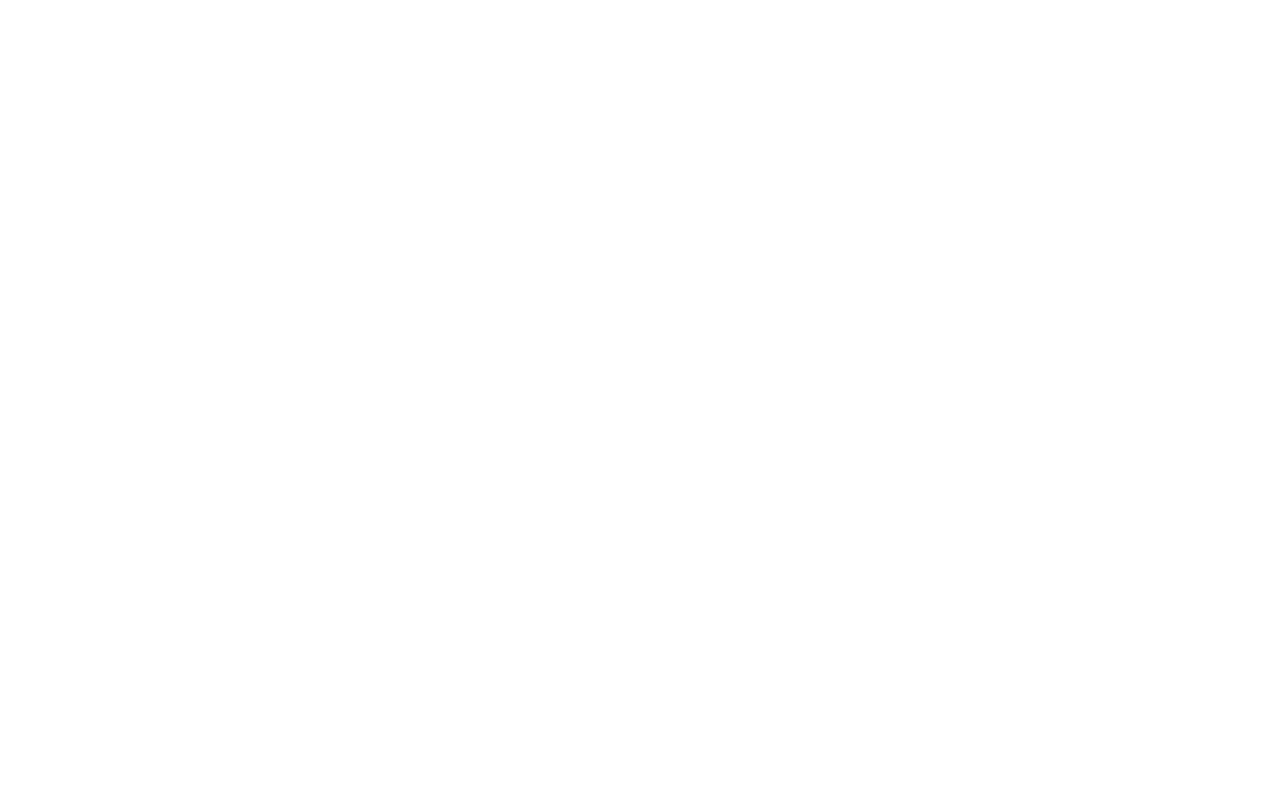
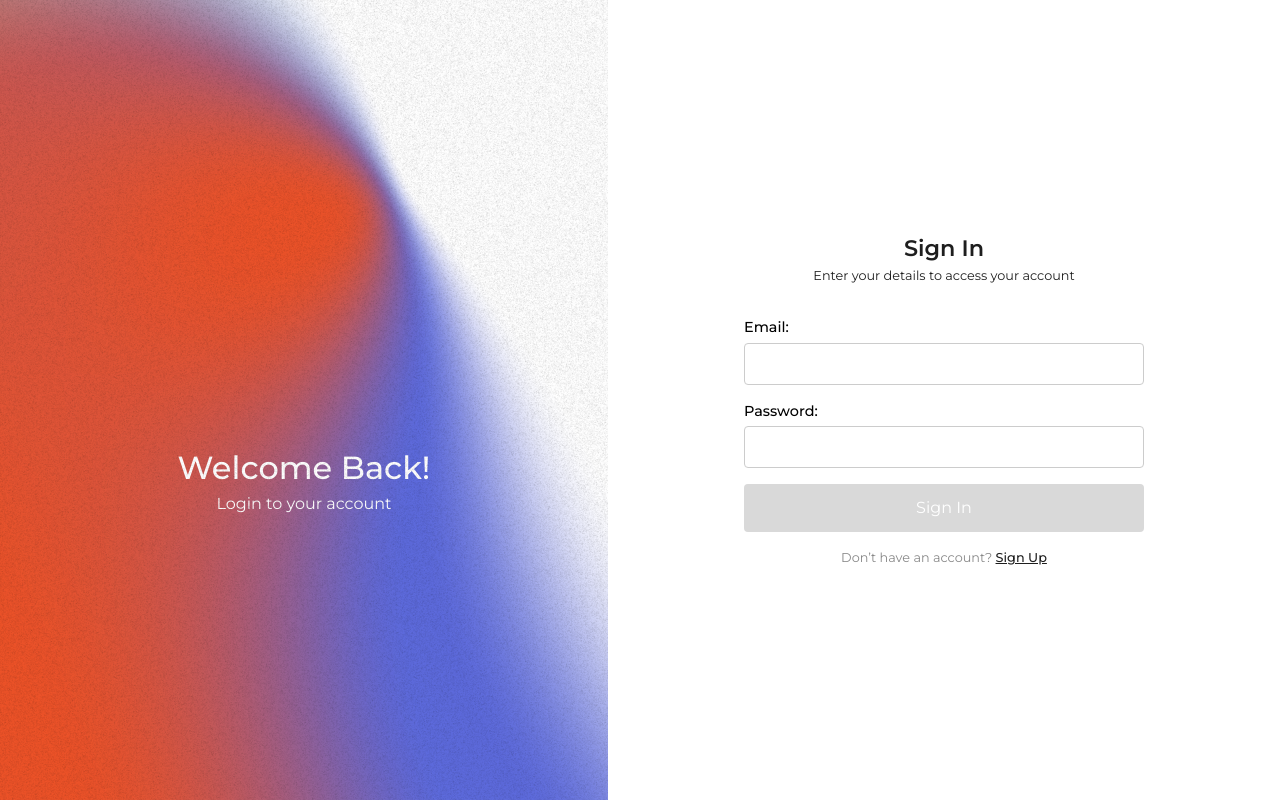
Before and after one commit to shhahad20/CloudMenu, a React (Vite) app in the folder frontend/: page /sign-in in a window 1280 px wide. Before the commit this address had no page. Built offline with nearby package versions, Linux system fonts and the light colour scheme.

Commit message:
feat(signin): add SignIn component and integrate routing

```diff
--- a/frontend/src/main.tsx
+++ b/frontend/src/main.tsx
@@ -8,6 +8,7 @@
 import store from "./redux/store.ts";
 import MenuTemplates from "./pages/MenuTemplates.tsx";
 import Signup from "./pages/Signup.tsx";
+import SignIn from "./pages/SignIn.tsx";
 
 
 // import Logout from './pages/Logout.tsx';
@@ -21,6 +22,7 @@
             <Route path="/home" element={<Home />} />
             <Route path="/menus" element={<MenuTemplates />} />
             <Route path="/signup" element={<Signup />} />
+            <Route path="/sign-in" element={<SignIn />} />
 
           </Routes>
         </BrowserRouter>
--- /dev/null
+++ b/frontend/src/pages/SignIn.tsx
@@ -0,0 +1,73 @@
+// src/components/SignIn.tsx
+import React, { useState } from "react";
+import "../styles/signup.scss";  // we’ll reuse the same CSS classes
+
+const SignIn: React.FC = () => {
+  const [formData, setFormData] = useState({
+    email: "",
+    password: "",
+  });
+
+  const handleChange = (e: React.ChangeEvent<HTMLInputElement>) => {
+    const { name, value } = e.target;
+    setFormData((prev) => ({ ...prev, [name]: value }));
+  };
+
+  const handleSubmit = (e: React.FormEvent) => {
+    e.preventDefault();
+    console.log("Sign‑in submitted:", formData);
+    // your sign‑in logic here
+  };
+
+  return (
+    <div className="signup-container">
+      {/* left image/noise panel */}
+      <div className="gradient-section">
+        <div className="inner-signup-header">
+          <h1>Welcome Back!</h1>
+          <p>Login to your account</p>
+        </div>
+      </div>
+
+      {/* right form panel */}
+      <div className="form-section">
+        <h2 className="signup-header">Sign In</h2>
+        <p className="signup-subheader">Enter your details to access your account</p>
+
+        <form onSubmit={handleSubmit}>
+          <div>
+            <label htmlFor="email">Email:</label>
+            <input
+              type="email"
+              id="email"
+              name="email"
+              value={formData.email}
+              onChange={handleChange}
+              required
+            />
+          </div>
+
+          <div>
+            <label htmlFor="password">Password:</label>
+            <input
+              type="password"
+              id="password"
+              name="password"
+              value={formData.password}
+              onChange={handleChange}
+              required
+            />
+          </div>
+
+          <button type="submit">Sign In</button>
+        </form>
+
+        <p className="sign-in-note">
+          Don’t have an account? <a href="/sign-up">Sign Up</a>
+        </p>
+      </div>
+    </div>
+  );
+};
+
+export default SignIn;
--- a/frontend/src/styles/signup.scss
+++ b/frontend/src/styles/signup.scss
@@ -10,8 +10,8 @@
     background-image: url('/mesh-gradient.svg');
     background-size: cover;
     overflow: hidden;
-    border-radius: 30px;
-    margin: 1rem;
+    // border-radius: 30px;
+    // margin: 1rem;
     display: flex;
     flex-direction: column;
     justify-content: center;
```
